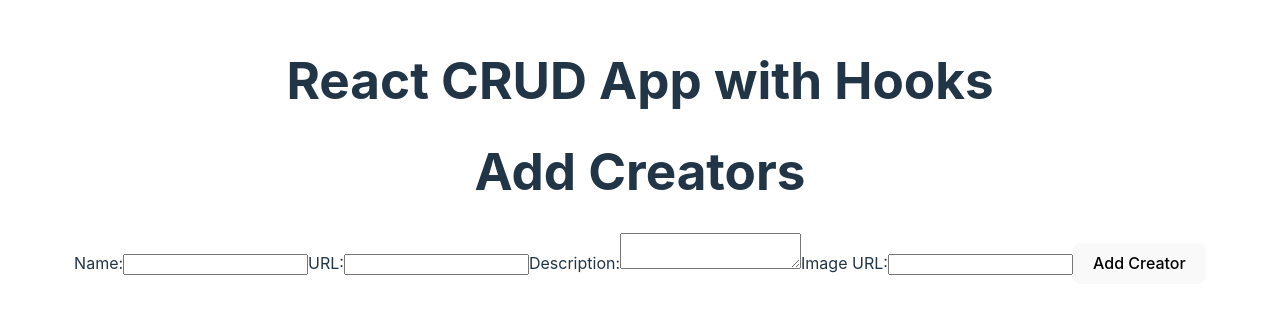
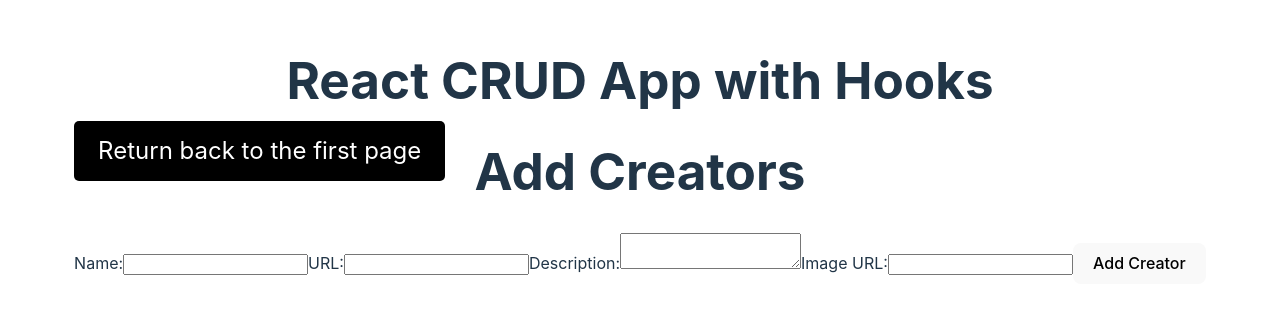
Before and after one commit to fzinnah17/creatorverse, a React (Vite) app: page /add in a window 1280 px wide. Shown: the part 249-562 px from the top of the page. Built offline with nearby package versions, Linux system fonts and the light colour scheme; no server answers.

Commit message:
return back to the first page button added

```diff
--- a/src/pages/AddCreator.jsx
+++ b/src/pages/AddCreator.jsx
@@ -68,6 +68,9 @@ function AddCreator() {
                     </label>
                 ))}
                 <button type="submit">Add Creator</button>
+                <div onClick={() => navigate("/")} className="btn btn-add">
+                    Return back to the first page
+                    </div>
             </form>
         </div>
     );
```
